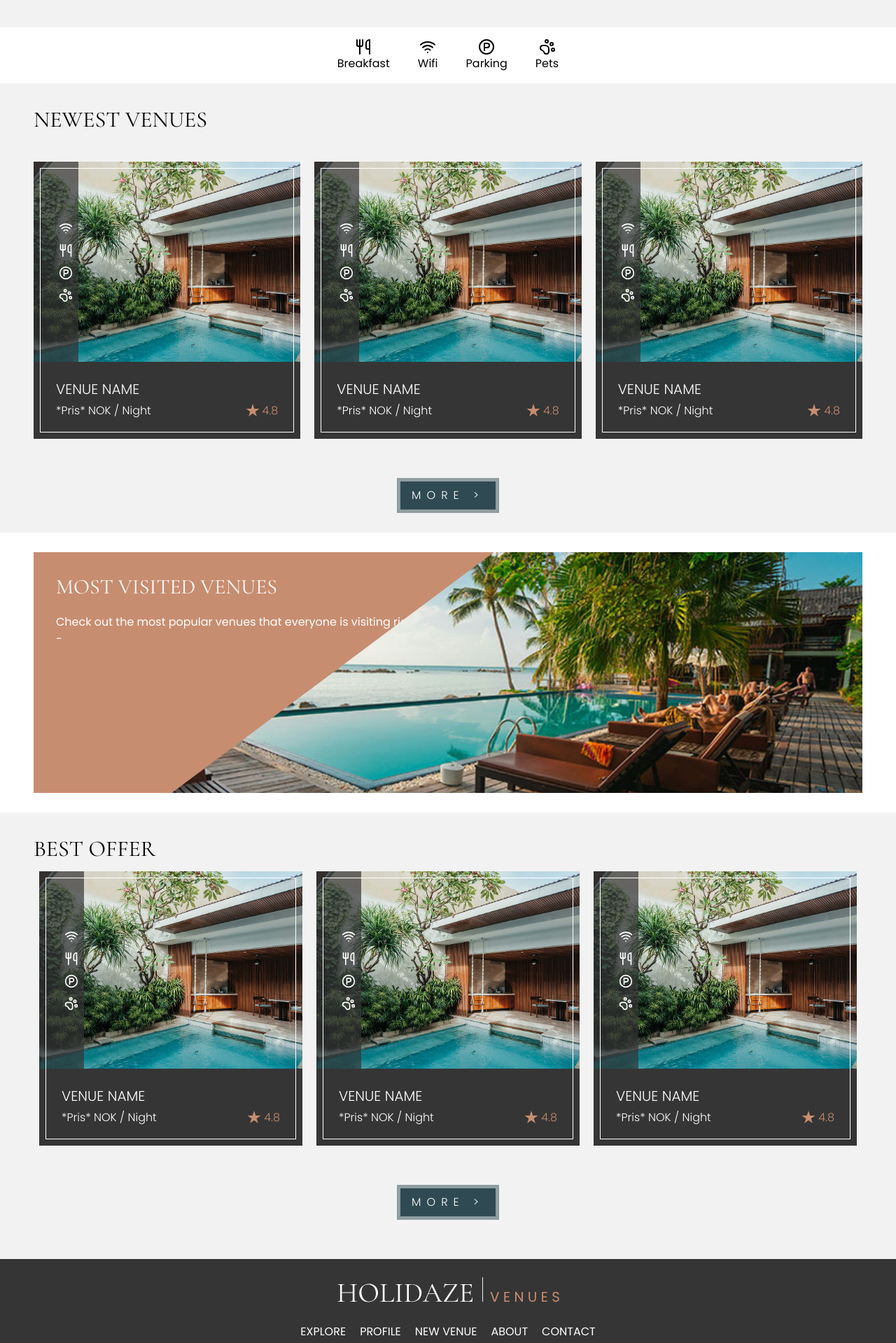
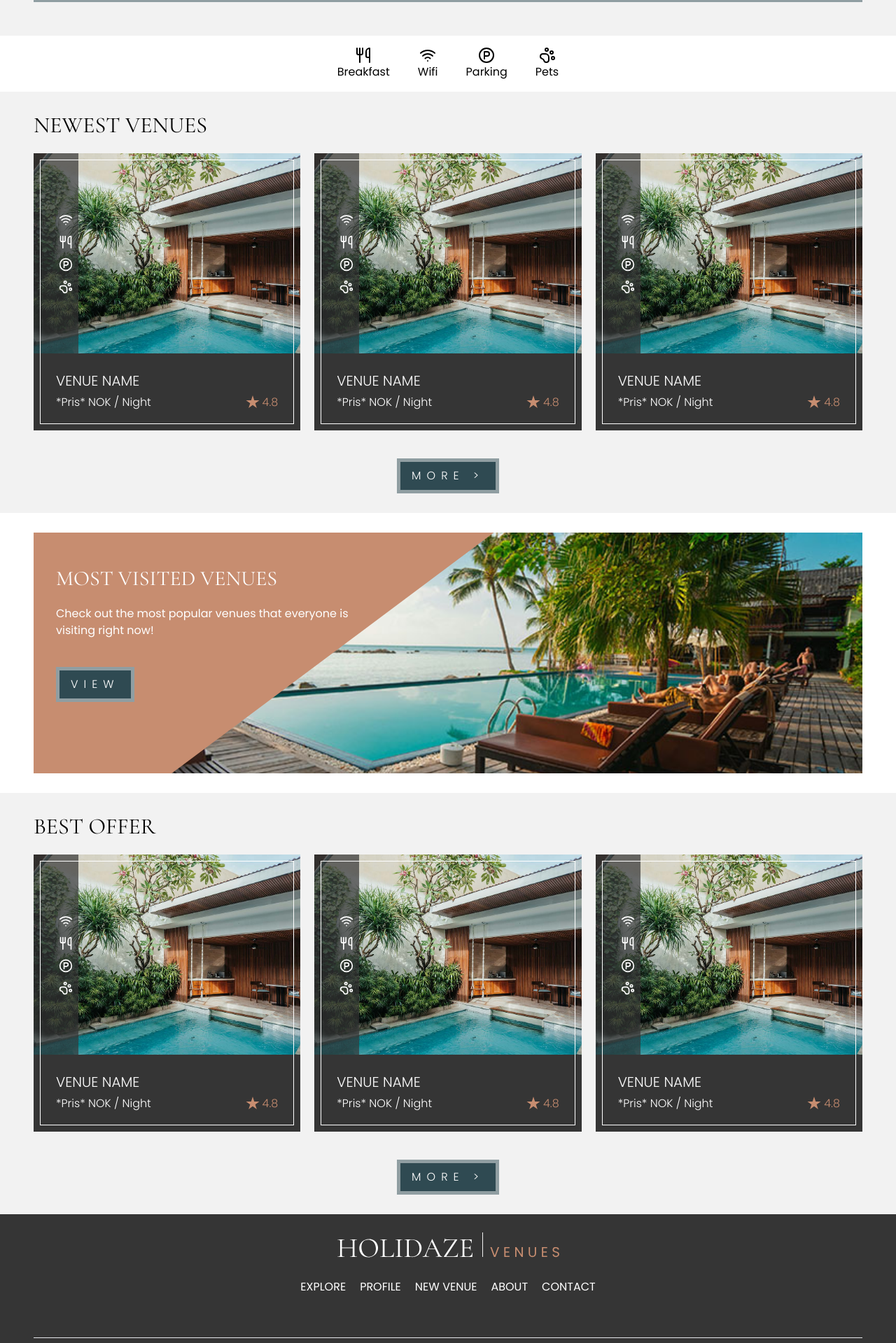
Before and after one commit to Anne-Serine/holidaze_project-exam-2, a React (Vite) app: page / in a window 1280 px wide. Shown: the part 861-2780 px from the top of the page at 70% size. Built offline with nearby package versions, Linux system fonts and the light colour scheme.

Commit message:
home - improve markup

```diff
--- a/src/pages/Home.jsx
+++ b/src/pages/Home.jsx
@@ -2,7 +2,6 @@ import { ParkingCircle, PawPrint, Utensils, Wifi } from "lucide-react";
 import VenueCard from "../components/features/VenueCard";
 import Button from "../components/common/Buttons";
 import Search from "../components/common/Search";
-
 
 function Home() {
   return (
@@ -26,7 +25,7 @@ function Home() {
         </div>
       </div>
       <hr className="h-10 bg-daze-white" />
-      <div className="container mt-5">
+      <div className="container">
         <h2 className="">Search venues</h2>
         <Search />
       </div>
@@ -50,17 +49,20 @@ function Home() {
           </button>
         </div>
       </div>
-      <h2 className="container my-5">Newest venues</h2>
+      <section className="container">
+        <h2>Newest venues</h2>
         {/* List of venues */}
-      <div className="container grid grid-cols-3 gap-5">
+        <div className="cards-grid">
           <VenueCard />
           <VenueCard />
           <VenueCard />
         </div>
-      <div className="container flex justify-center mt-10 mb-5">
+        <div className="flex justify-center mt-10 mb-5">
           {/* --- Pagination button --- */}
           <Button text="More >" />
         </div>
+      </section>
+
       <div className="bg-daze-white">
         <section className="container relative flex items-center justify-center h-[50vh]">
           {/* Full width background image */}
@@ -75,28 +77,28 @@ function Home() {
           <div className="absolute left-0 top-0 h-[50vh] p-7 px-2">
             <div className="asymatrical-left bg-daze-accent text-daze-white p-8 pe-16 h-full">
               <h2 className="text-2xl md:text-3xl mb-5">Most visited venues</h2>
-              <p>
+              <p className="max-w-[80%] mb-10">
                 Check out the most popular venues that everyone is visiting
                 right now!
               </p>
-              -{/* Button component */}
+              <Button text="View" />
             </div>
           </div>
         </section>
       </div>
-      <div className="container my-5">
+      <section className="container">
         <h2>Best offer</h2>
         {/* Filtered best offer venues */}
-        <div className="container grid grid-cols-3 gap-5">
+        <div className="cards-grid ">
           <VenueCard />
           <VenueCard />
           <VenueCard />
         </div>
-        <div className="container flex justify-center mt-10 mb-5">
+        <div className="flex justify-center mt-10 mb-5">
           {/* --- Pagination button --- */}
           <Button text="More >" />
         </div>
-      </div>
+      </section>
     </>
   );
 }
--- a/src/styles/index.css
+++ b/src/styles/index.css
@@ -16,6 +16,7 @@
     font-family: "Cormorant Garamond", Georgia, "Times New Roman", Times, serif;
     font-size: 2rem;
     text-transform: uppercase;
+    margin: 1rem 0 1rem 0;
   }
   h3 {
     font-family: "Poppins", Verdana, Geneva, Tahoma, sans-serif;
@@ -57,3 +58,7 @@
 .venue-card::before {
   @apply content-[''] absolute top-0 right-0 bottom-0 left-0 outline outline-daze-white outline-1 -outline-offset-[10px] z-10 pointer-events-none;
 }
+
+.cards-grid {
+  @apply grid grid-cols-[repeat(auto-fit,minmax(18rem,_1fr))] gap-5 justify-items-center;
+}
```
Lines whose indentation alone changed are shown as unchanged.
